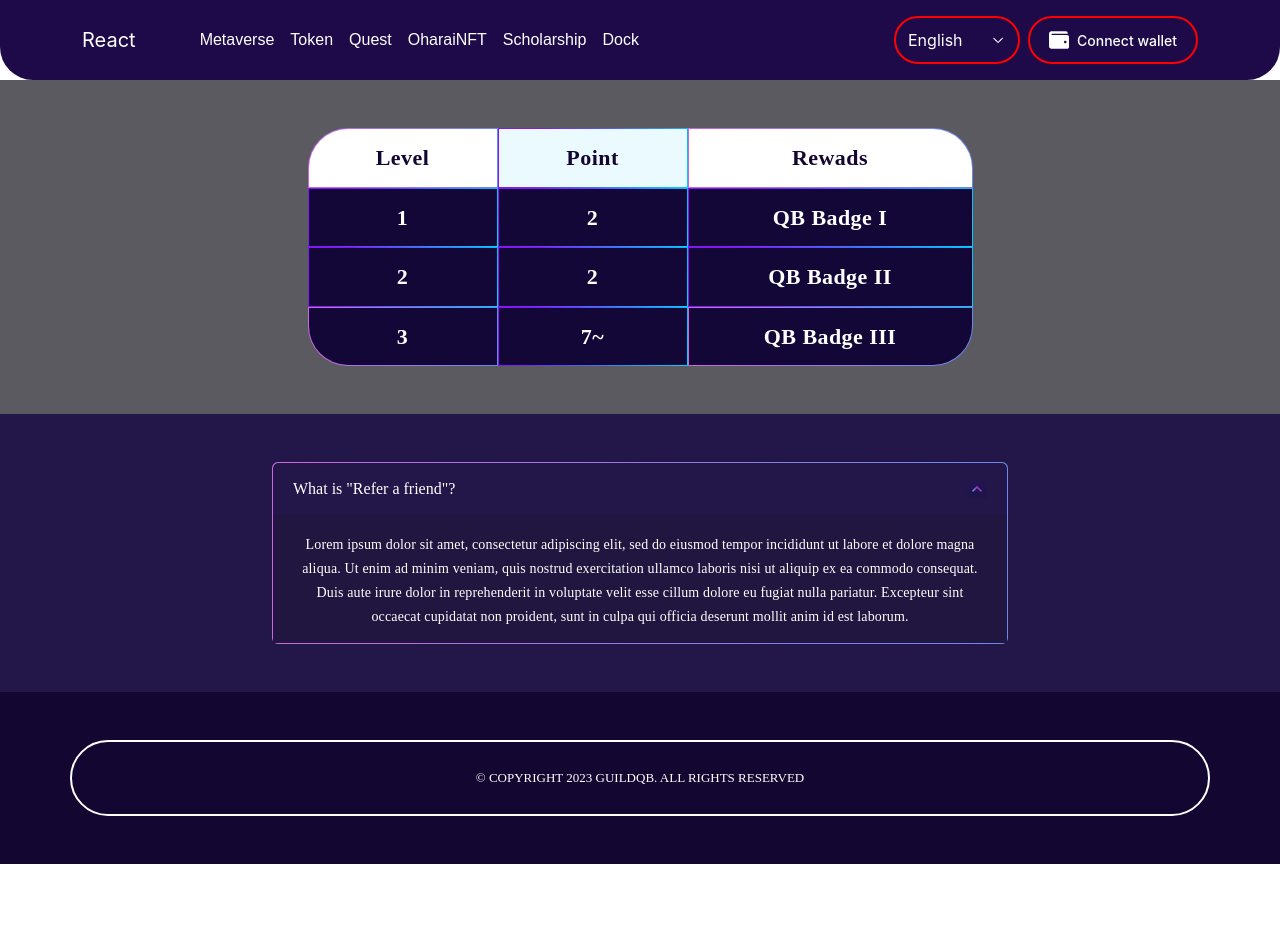
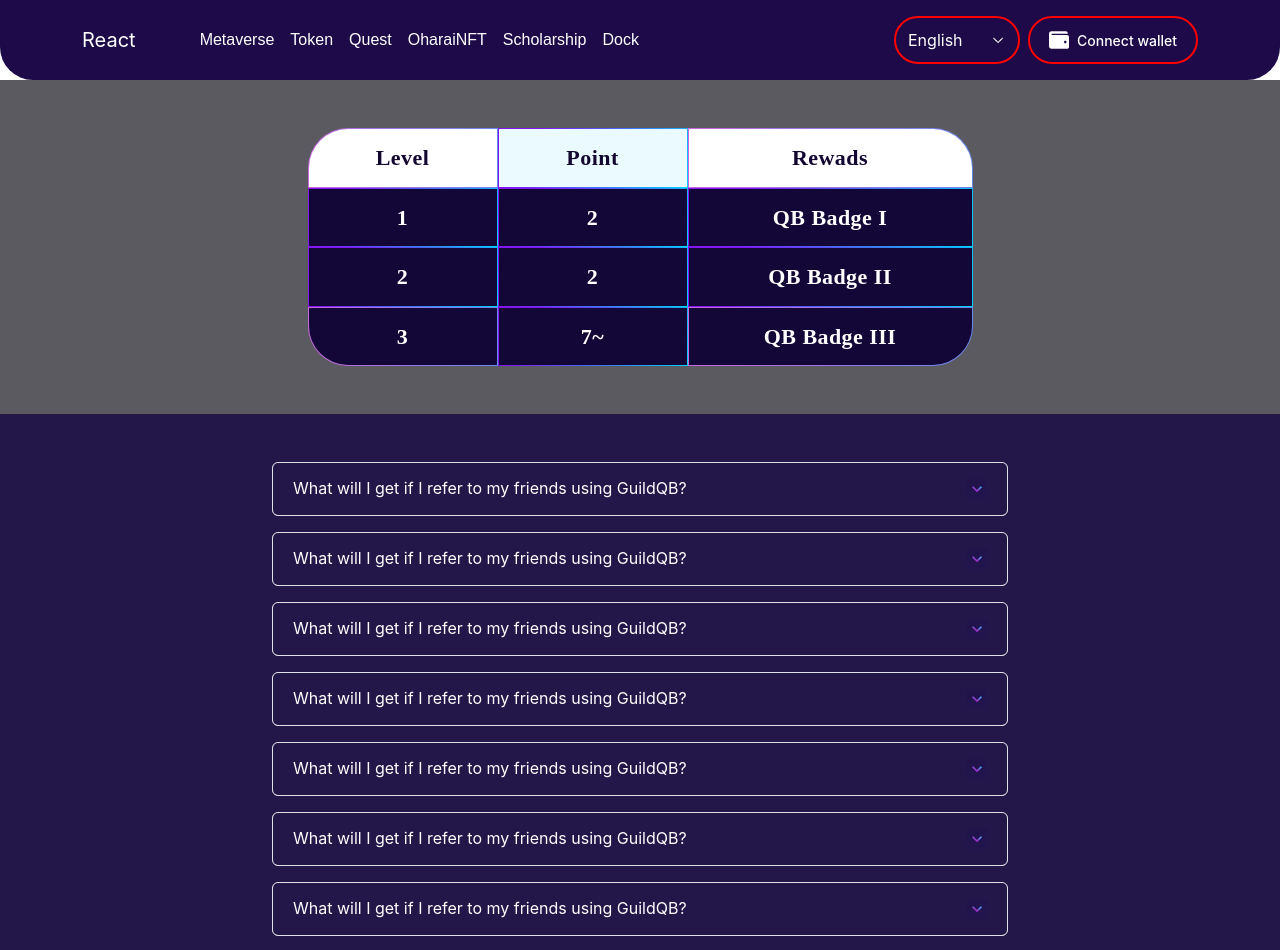
Before and after one commit to CodingJunkiezzzzzz/GuildQb_Refferal, a React (Create React App) app: page / in a window 1280 px wide. Shown: the top 950 px of the page. Before the commit the page ends 864 px from the top, so only its background shows below. Built offline with nearby package versions, Linux system fonts and the light colour scheme; a web font is replaced by a local one.

Commit message:
Landing Componemts

```diff
--- a/src/Components/Footer/Footer.jsx
+++ b/src/Components/Footer/Footer.jsx
@@ -7,8 +7,8 @@
     <div className='bgFooter'>
 
 <div className="container">
-    <div className="row">
-        <div className="col foterBoder my-5 ">
+    <div className="row p-3">
+        <div className="col foterBoder my-2 ">
 
 
     © Copyright 2023 GuildQB. All rights reserved
--- a/src/Components/ReferFQ/ReferFQ.jsx
+++ b/src/Components/ReferFQ/ReferFQ.jsx
@@ -7,129 +7,142 @@
     <div className='bgFQ maindiv'>
     <div className="container">
 
-      <div className="row">
-      <div className="col-8 d-block m-auto my-5">
+    <div className="row justify-content-center pt-5">
+        <div className="col-md-8">
 
-      <Accordion defaultActiveKey="0">
-      <Accordion.Item eventKey="0" className='aaa forcolor'>
-        <Accordion.Header className='fqhhhhh'> <span className='text-white'> What is "Refer a friend"? </span></Accordion.Header>
-        <Accordion.Body >
-        <span className='fqppppp'>
-          Lorem ipsum dolor sit amet, consectetur adipiscing elit, sed do
-          eiusmod tempor incididunt ut labore et dolore magna aliqua. Ut enim ad
-          minim veniam, quis nostrud exercitation ullamco laboris nisi ut
-          aliquip ex ea commodo consequat. Duis aute irure dolor in
-          reprehenderit in voluptate velit esse cillum dolore eu fugiat nulla
-          pariatur. Excepteur sint occaecat cupidatat non proident, sunt in
-          culpa qui officia deserunt mollit anim id est laborum.</span>
+    <Accordion defaultActiveKey="1">
+      <Accordion.Item className='item_bor' eventKey="0">
+        <Accordion.Header><span className='text-white faq_heading'>What will I get if I refer to my friends using GuildQB?</span></Accordion.Header>
+        <Accordion.Body>
+         <p className='text-white acc_text'>
+         Please kindly see the "EXCLUSIVE REWARDS" column for more details of the rewards in different scenarios. The rewards and the criteria may be updated throughout the development of GuildQB. Stay tuned.
+         {/* This mechanism was created to reward our users and grow the GuildQB community. You can invite friends to use GuildQB together with you. Rewards will be offered to you as a thank-you present from us. More invites come with more rewards! We welcome you to help share the product with your network.  */}
+          </p>
         </Accordion.Body>
       </Accordion.Item>
+      </Accordion>
+        </div>
+    </div>
+
+    <div className="row justify-content-center mt-3">
+        <div className="col-md-8">
+
+    <Accordion defaultActiveKey="1">
+      <Accordion.Item className='item_bor' eventKey="0">
+        <Accordion.Header><span className='text-white faq_heading'>What will I get if I refer to my friends using GuildQB?</span></Accordion.Header>
+        <Accordion.Body>
+         <p className='text-white acc_text'>
+         Please kindly see the "EXCLUSIVE REWARDS" column for more details of the rewards in different scenarios. The rewards and the criteria may be updated throughout the development of GuildQB. Stay tuned.
+         {/* This mechanism was created to reward our users and grow the GuildQB community. You can invite friends to use GuildQB together with you. Rewards will be offered to you as a thank-you present from us. More invites come with more rewards! We welcome you to help share the product with your network.  */}
+          </p>
+        </Accordion.Body>
+      </Accordion.Item>
+      </Accordion>
+        </div>
+    </div>
 
 
+    <div className="row justify-content-center mt-3">
+        <div className="col-md-8">
 
-
-
-
-
-      {/* <Accordion.Item eventKey="1" className='mt-3'>
-        <Accordion.Header></Accordion.Header>
+    <Accordion defaultActiveKey="1">
+      <Accordion.Item className='item_bor' eventKey="0">
+        <Accordion.Header><span className='text-white faq_heading'>What will I get if I refer to my friends using GuildQB?</span></Accordion.Header>
         <Accordion.Body>
-          Lorem ipsum dolor sit amet, consectetur adipiscing elit, sed do
-          eiusmod tempor incididunt ut labore et dolore magna aliqua. Ut enim ad
-          minim veniam, quis nostrud exercitation ullamco laboris nisi ut
-          aliquip ex ea commodo consequat. Duis aute irure dolor in
-          reprehenderit in voluptate velit esse cillum dolore eu fugiat nulla
-          pariatur. Excepteur sint occaecat cupidatat non proident, sunt in
-          culpa qui officia deserunt mollit anim id est laborum.
+         <p className='text-white acc_text'>
+         Please kindly see the "EXCLUSIVE REWARDS" column for more details of the rewards in different scenarios. The rewards and the criteria may be updated throughout the development of GuildQB. Stay tuned.
+         {/* This mechanism was created to reward our users and grow the GuildQB community. You can invite friends to use GuildQB together with you. Rewards will be offered to you as a thank-you present from us. More invites come with more rewards! We welcome you to help share the product with your network.  */}
+          </p>
         </Accordion.Body>
       </Accordion.Item>
-      <Accordion.Item eventKey="2" className='mt-3'>
-        <Accordion.Header></Accordion.Header>
+      </Accordion>
+        </div>
+    </div>
+
+    <div className="row justify-content-center mt-3">
+        <div className="col-md-8">
+
+    <Accordion defaultActiveKey="1">
+      <Accordion.Item className='item_bor' eventKey="0">
+        <Accordion.Header><span className='text-white faq_heading'>What will I get if I refer to my friends using GuildQB?</span></Accordion.Header>
         <Accordion.Body>
-          Lorem ipsum dolor sit amet, consectetur adipiscing elit, sed do
-          eiusmod tempor incididunt ut labore et dolore magna aliqua. Ut enim ad
-          minim veniam, quis nostrud exercitation ullamco laboris nisi ut
-          aliquip ex ea commodo consequat. Duis aute irure dolor in
-          reprehenderit in voluptate velit esse cillum dolore eu fugiat nulla
-          pariatur. Excepteur sint occaecat cupidatat non proident, sunt in
-          culpa qui officia deserunt mollit anim id est laborum.
+         <p className='text-white acc_text'>
+         Please kindly see the "EXCLUSIVE REWARDS" column for more details of the rewards in different scenarios. The rewards and the criteria may be updated throughout the development of GuildQB. Stay tuned.
+         {/* This mechanism was created to reward our users and grow the GuildQB community. You can invite friends to use GuildQB together with you. Rewards will be offered to you as a thank-you present from us. More invites come with more rewards! We welcome you to help share the product with your network.  */}
+          </p>
         </Accordion.Body>
       </Accordion.Item>
-      <Accordion.Item eventKey="3" className='mt-3'>
-        <Accordion.Header></Accordion.Header>
+      </Accordion>
+        </div>
+    </div>
+
+    <div className="row justify-content-center mt-3">
+        <div className="col-md-8">
+
+    <Accordion defaultActiveKey="1">
+      <Accordion.Item className='item_bor' eventKey="0">
+        <Accordion.Header><span className='text-white faq_heading'>What will I get if I refer to my friends using GuildQB?</span></Accordion.Header>
         <Accordion.Body>
-          Lorem ipsum dolor sit amet, consectetur adipiscing elit, sed do
-          eiusmod tempor incididunt ut labore et dolore magna aliqua. Ut enim ad
-          minim veniam, quis nostrud exercitation ullamco laboris nisi ut
-          aliquip ex ea commodo consequat. Duis aute irure dolor in
-          reprehenderit in voluptate velit esse cillum dolore eu fugiat nulla
-          pariatur. Excepteur sint occaecat cupidatat non proident, sunt in
-          culpa qui officia deserunt mollit anim id est laborum.
+         <p className='text-white acc_text'>
+         Please kindly see the "EXCLUSIVE REWARDS" column for more details of the rewards in different scenarios. The rewards and the criteria may be updated throughout the development of GuildQB. Stay tuned.
+         {/* This mechanism was created to reward our users and grow the GuildQB community. You can invite friends to use GuildQB together with you. Rewards will be offered to you as a thank-you present from us. More invites come with more rewards! We welcome you to help share the product with your network.  */}
+          </p>
         </Accordion.Body>
       </Accordion.Item>
-      <Accordion.Item eventKey="4" className='mt-3'>
-        <Accordion.Header>How many friends can I invite?</Accordion.Header>
+      </Accordion>
+        </div>
+    </div>
+
+    <div className="row justify-content-center mt-3">
+        <div className="col-md-8">
+
+    <Accordion defaultActiveKey="1">
+      <Accordion.Item className='item_bor' eventKey="0">
+        <Accordion.Header><span className='text-white faq_heading'>What will I get if I refer to my friends using GuildQB?</span></Accordion.Header>
         <Accordion.Body>
-          Lorem ipsum dolor sit amet, consectetur adipiscing elit, sed do
-          eiusmod tempor incididunt ut labore et dolore magna aliqua. Ut enim ad
-          minim veniam, quis nostrud exercitation ullamco laboris nisi ut
-          aliquip ex ea commodo consequat. Duis aute irure dolor in
-          reprehenderit in voluptate velit esse cillum dolore eu fugiat nulla
-          pariatur. Excepteur sint occaecat cupidatat non proident, sunt in
-          culpa qui officia deserunt mollit anim id est laborum.
+         <p className='text-white acc_text'>
+         Please kindly see the "EXCLUSIVE REWARDS" column for more details of the rewards in different scenarios. The rewards and the criteria may be updated throughout the development of GuildQB. Stay tuned.
+         {/* This mechanism was created to reward our users and grow the GuildQB community. You can invite friends to use GuildQB together with you. Rewards will be offered to you as a thank-you present from us. More invites come with more rewards! We welcome you to help share the product with your network.  */}
+          </p>
         </Accordion.Body>
       </Accordion.Item>
-      <Accordion.Item eventKey="5" className='mt-3'>
-        <Accordion.Header>Can I change the wallet address of my referral?</Accordion.Header>
+      </Accordion>
+        </div>
+    </div>
+
+    <div className="row justify-content-center mt-3">
+        <div className="col-md-8">
+
+    <Accordion defaultActiveKey="1">
+      <Accordion.Item className='item_bor' eventKey="0">
+        <Accordion.Header><span className='text-white faq_heading'>What will I get if I refer to my friends using GuildQB?</span></Accordion.Header>
         <Accordion.Body>
-          Lorem ipsum dolor sit amet, consectetur adipiscing elit, sed do
-          eiusmod tempor incididunt ut labore et dolore magna aliqua. Ut enim ad
-          minim veniam, quis nostrud exercitation ullamco laboris nisi ut
-          aliquip ex ea commodo consequat. Duis aute irure dolor in
-          reprehenderit in voluptate velit esse cillum dolore eu fugiat nulla
-          pariatur. Excepteur sint occaecat cupidatat non proident, sunt in
-          culpa qui officia deserunt mollit anim id est laborum.
+         <p className='text-white acc_text'>
+         Please kindly see the "EXCLUSIVE REWARDS" column for more details of the rewards in different scenarios. The rewards and the criteria may be updated throughout the development of GuildQB. Stay tuned.
+         {/* This mechanism was created to reward our users and grow the GuildQB community. You can invite friends to use GuildQB together with you. Rewards will be offered to you as a thank-you present from us. More invites come with more rewards! We welcome you to help share the product with your network.  */}
+          </p>
         </Accordion.Body>
       </Accordion.Item>
-      <Accordion.Item eventKey="6" className='mt-3'>
-        <Accordion.Header>Can I delete my account?</Accordion.Header>
+      </Accordion>
+        </div>
+    </div>
+
+    <div className="row justify-content-center mt-3 pb-5">
+        <div className="col-md-8">
+
+    <Accordion defaultActiveKey="1">
+      <Accordion.Item className='item_bor' eventKey="0">
+        <Accordion.Header><span className='text-white faq_heading'>What will I get if I refer to my friends using GuildQB?</span></Accordion.Header>
         <Accordion.Body>
-          Lorem ipsum dolor sit amet, consectetur adipiscing elit, sed do
-          eiusmod tempor incididunt ut labore et dolore magna aliqua. Ut enim ad
-          minim veniam, quis nostrud exercitation ullamco laboris nisi ut
-          aliquip ex ea commodo consequat. Duis aute irure dolor in
-          reprehenderit in voluptate velit esse cillum dolore eu fugiat nulla
-          pariatur. Excepteur sint occaecat cupidatat non proident, sunt in
-          culpa qui officia deserunt mollit anim id est laborum.
+         <p className='text-white acc_text'>
+         Please kindly see the "EXCLUSIVE REWARDS" column for more details of the rewards in different scenarios. The rewards and the criteria may be updated throughout the development of GuildQB. Stay tuned.
+         {/* This mechanism was created to reward our users and grow the GuildQB community. You can invite friends to use GuildQB together with you. Rewards will be offered to you as a thank-you present from us. More invites come with more rewards! We welcome you to help share the product with your network.  */}
+          </p>
         </Accordion.Body>
       </Accordion.Item>
-      <Accordion.Item eventKey="7" className='mt-3'>
-        <Accordion.Header>Why aren't my referral points being counted by the system?</Accordion.Header>
-        <Accordion.Body>
-          Lorem ipsum dolor sit amet, consectetur adipiscing elit, sed do
-          eiusmod tempor incididunt ut labore et dolore magna aliqua. Ut enim ad
-          minim veniam, quis nostrud exercitation ullamco laboris nisi ut
-          aliquip ex ea commodo consequat. Duis aute irure dolor in
-          reprehenderit in voluptate velit esse cillum dolore eu fugiat nulla
-          pariatur. Excepteur sint occaecat cupidatat non proident, sunt in
-          culpa qui officia deserunt mollit anim id est laborum.
-        </Accordion.Body>
-      </Accordion.Item>
-      <Accordion.Item eventKey="8" className='mt-3'>
-        <Accordion.Header>Are there any qualification restrictions and rules for the program?</Accordion.Header>
-        <Accordion.Body>
-          Lorem ipsum dolor sit amet, consectetur adipiscing elit, sed do
-          eiusmod tempor incididunt ut labore et dolore magna aliqua. Ut enim ad
-          minim veniam, quis nostrud exercitation ullamco laboris nisi ut
-          aliquip ex ea commodo consequat. Duis aute irure dolor in
-          reprehenderit in voluptate velit esse cillum dolore eu fugiat nulla
-          pariatur. Excepteur sint occaecat cupidatat non proident, sunt in
-          culpa qui officia deserunt mollit anim id est laborum.
-        </Accordion.Body>
-      </Accordion.Item> */}
-    </Accordion>
-
-      </div></div>
+      </Accordion>
+        </div>
+    </div>
     </div>
 
     </div>
```
Also changed, not shown: src/Components/Tablle/Tablle.jsx (+12 -12 lines).
